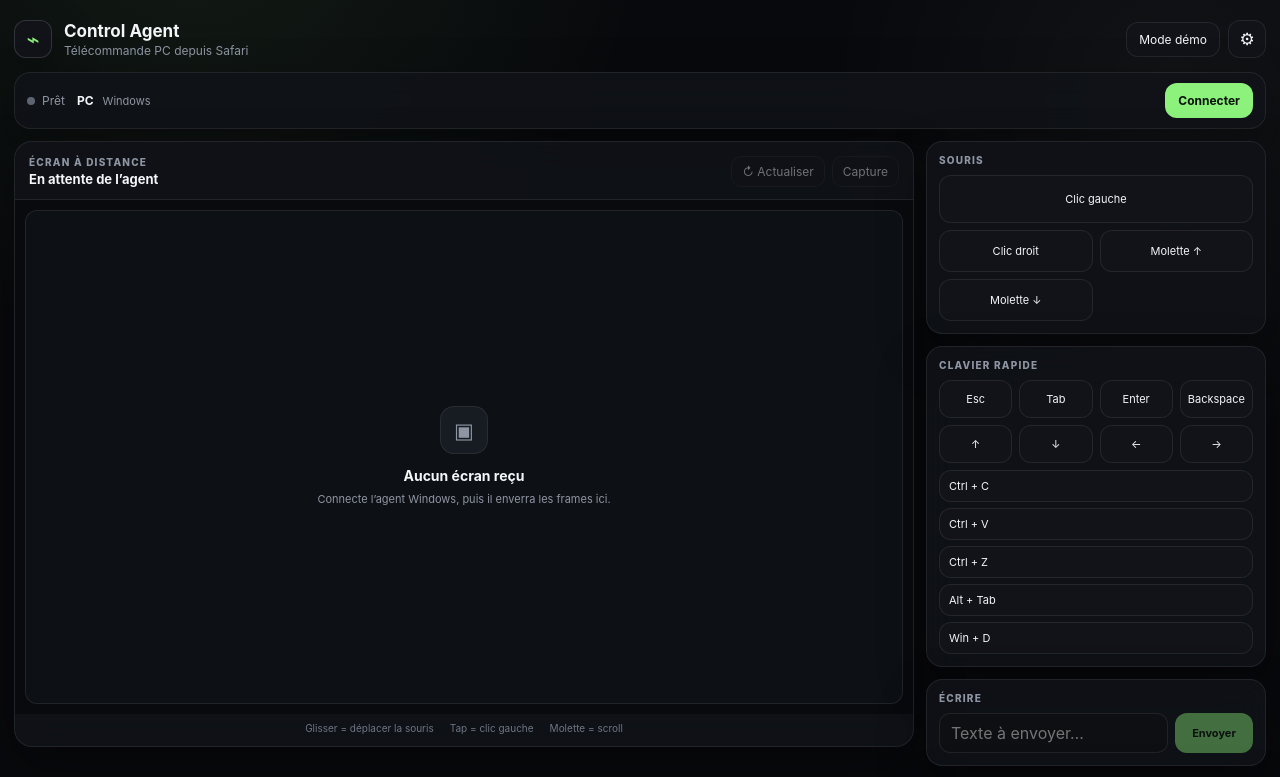
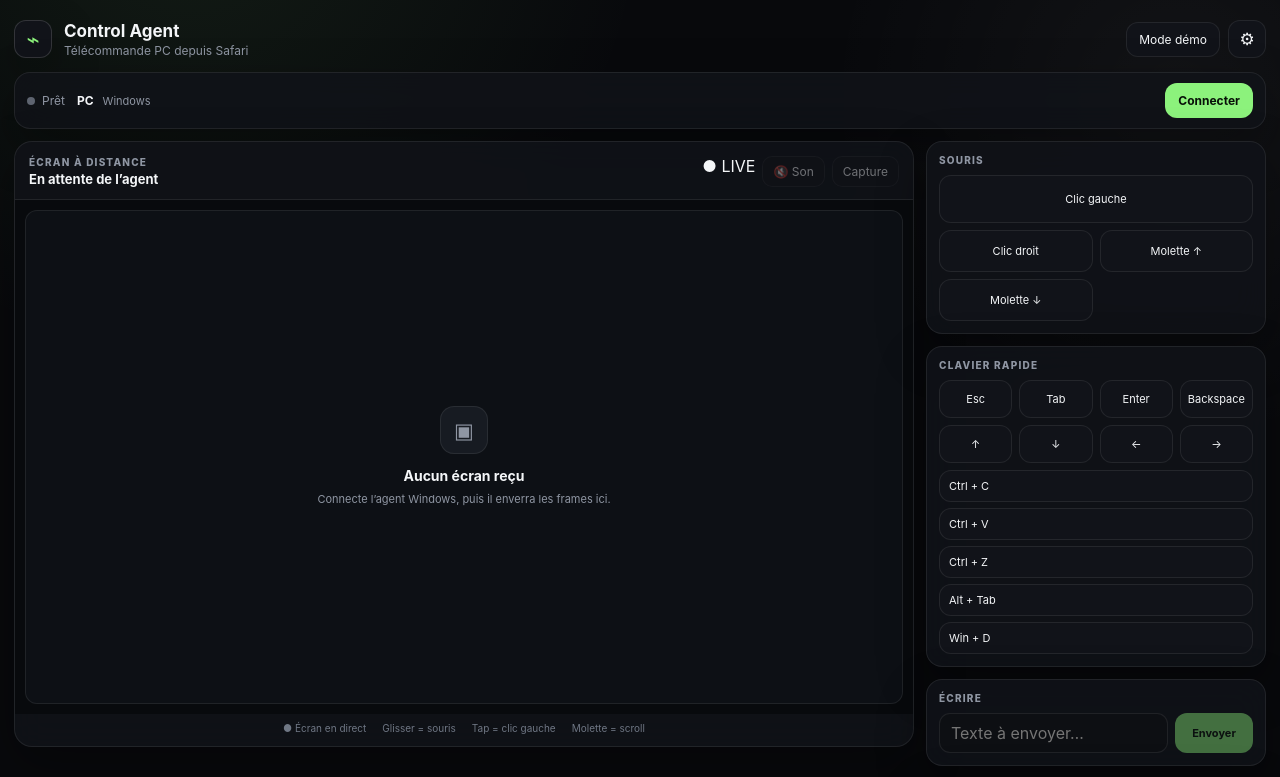
Before and after one commit to ilanjue201293-stack/Control-agent, a Next.js app: page / in a window 1280 px wide. Shown: the top 777 px of the page. Built offline with nearby package versions, Linux system fonts and the light colour scheme; no server answers.

Commit message:
Add live screen and audio controls

```diff
--- a/components/control-app.tsx
+++ b/components/control-app.tsx
@@ -81,6 +81,10 @@ export default function ControlApp() {
   const [textToType, setTextToType] = useState("");
   const [demoMode, setDemoMode] = useState(false);
   const [showSettings, setShowSettings] = useState(false);
+  const [audioEnabled, setAudioEnabled] = useState(false);
+  const audioEnabledRef = useRef(false);
+  const audioContextRef = useRef<AudioContext | null>(null);
+  const nextAudioTimeRef = useRef(0);
 
   const demoImage = useMemo(() => {
     const svg =
@@ -119,7 +123,31 @@ export default function ControlApp() {
   }, []);
 
   const requestScreen = useCallback(() => {
-    send({ type: "screen_request", quality: 78, maxFps: 20 });
+    send({ type: "screen_request", quality: 68, maxFps: 15 });
+  }, [send]);
+
+  const requestAudio = useCallback(async (enabled: boolean) => {
+    if (!enabled) {
+      audioEnabledRef.current = false;
+      setAudioEnabled(false);
+      send({ type: "audio_request", enabled: false });
+      return;
+    }
+    try {
+      const AudioContextClass = window.AudioContext || (window as typeof window & { webkitAudioContext?: typeof AudioContext }).webkitAudioContext;
+      if (!AudioContextClass) throw new Error("AudioContext indisponible");
+      const context = audioContextRef.current || new AudioContextClass();
+      audioContextRef.current = context;
+      await context.resume();
+      nextAudioTimeRef.current = Math.max(context.currentTime + 0.05, nextAudioTimeRef.current);
+      audioEnabledRef.current = true;
+      setAudioEnabled(true);
+      send({ type: "audio_request", enabled: true, sampleRate: 16000 });
+    } catch {
+      setError("Impossible d’activer le son sur ce navigateur.");
+      audioEnabledRef.current = false;
+      setAudioEnabled(false);
+    }
   }, [send]);
 
   const connect = useCallback(() => {
@@ -371,7 +399,8 @@ export default function ControlApp() {
               </div>
             </div>
             <div className="screen-tools">
-              <button className="tiny-button" onClick={requestScreen} disabled={!agentOnline || demoMode} type="button">↻ Actualiser</button>
+              <span className="live-badge">● LIVE</span>
+              <button className="tiny-button" onClick={() => requestAudio(!audioEnabled)} disabled={!agentOnline || demoMode} type="button">{audioEnabled ? "🔊 Son" : "🔇 Son"}</button>
               <button className="tiny-button" onClick={() => command("screenshot")} disabled={!agentOnline || demoMode} type="button">Capture</button>
             </div>
           </div>
@@ -401,7 +430,7 @@ export default function ControlApp() {
           </div>
 
           <div className="screen-hint">
-            <span>Glisser = déplacer la souris</span>
+            <span>● Écran en direct</span><span>Glisser = souris</span>
             <span>Tap = clic gauche</span>
             <span>Molette = scroll</span>
           </div>
```
